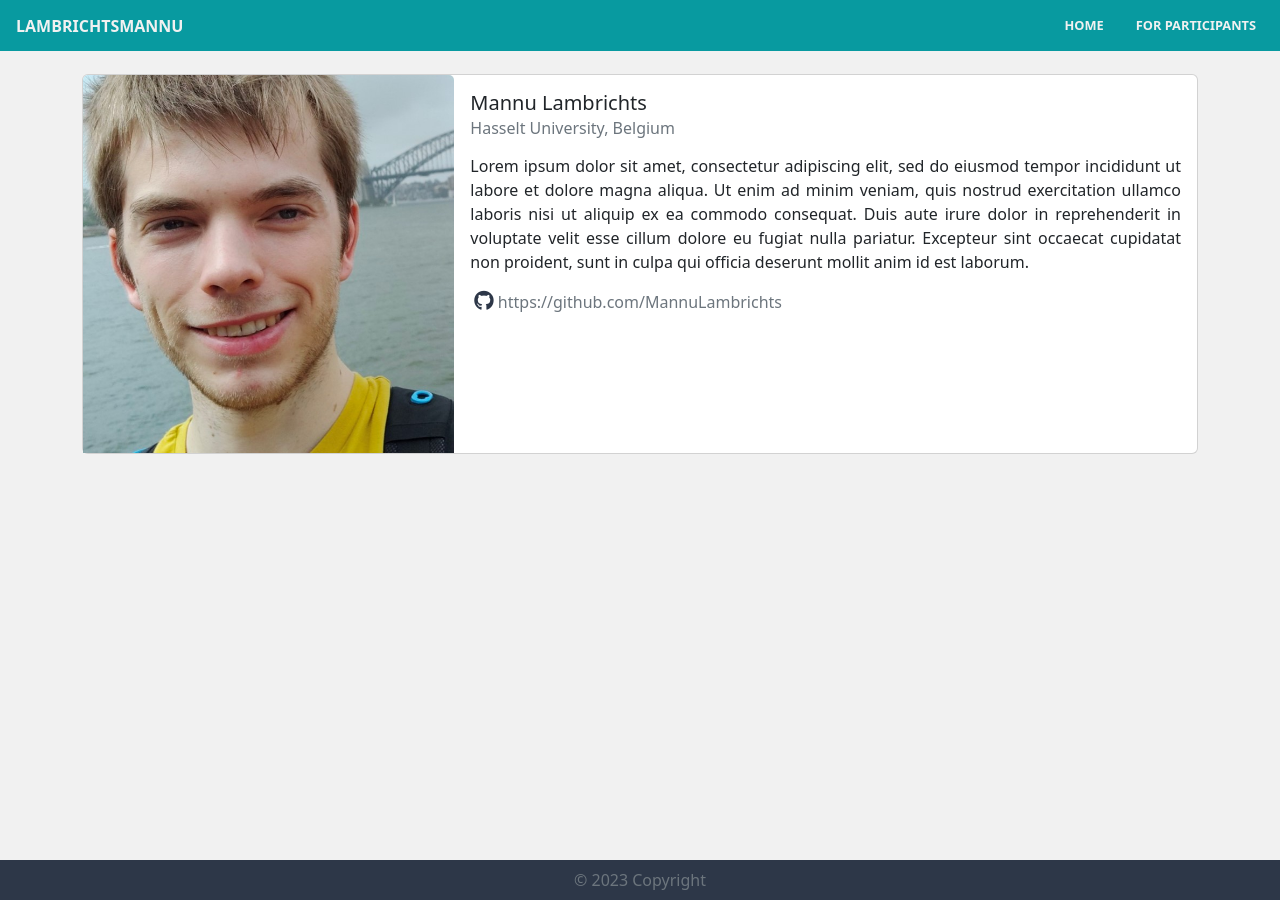
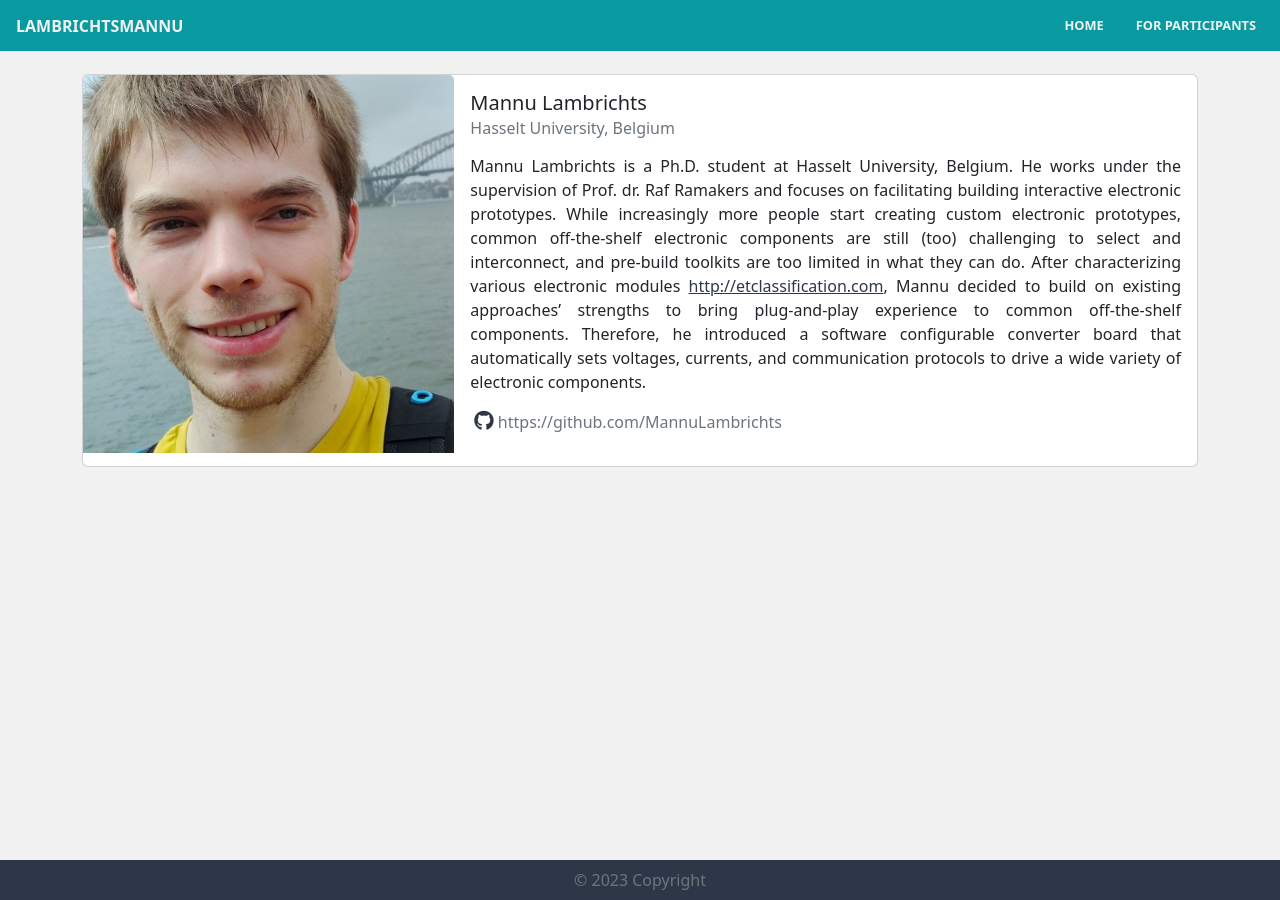
Before and after one commit to BeyondPrototyping/WorkshopWeb2023, a Jekyll site: the page built from _organizers/lambrichtsmannu.md, in a window 1280 px wide. Built offline with Jekyll 4.4.1, drawn with Linux system fonts in a browser that asks for light colours.

Commit message:
mannu biosketsch

```diff
--- a/_organizers/lambrichtsmannu.md
+++ b/_organizers/lambrichtsmannu.md
@@ -9,4 +9,5 @@ email:
 website:
 ---
 
-Lorem ipsum dolor sit amet, consectetur adipiscing elit, sed do eiusmod tempor incididunt ut labore et dolore magna aliqua. Ut enim ad minim veniam, quis nostrud exercitation ullamco laboris nisi ut aliquip ex ea commodo consequat. Duis aute irure dolor in reprehenderit in voluptate velit esse cillum dolore eu fugiat nulla pariatur. Excepteur sint occaecat cupidatat non proident, sunt in culpa qui officia deserunt mollit anim id est laborum.
+Mannu Lambrichts is a Ph.D. student at Hasselt University, Belgium. He works under the supervision of Prof. dr. Raf Ramakers and focuses on facilitating building interactive electronic prototypes.
+While increasingly more people start creating custom electronic prototypes, common off-the-shelf electronic components are still (too) challenging to select and interconnect, and pre-build toolkits are too limited in what they can do. After characterizing various electronic modules [http://etclassification.com](http://etclassification.com){:target="_blank"}, Mannu decided to build on existing approaches' strengths to bring plug-and-play experience to common off-the-shelf components. Therefore, he introduced a software configurable converter board that automatically sets voltages, currents, and communication protocols to drive a wide variety of electronic components.
```
